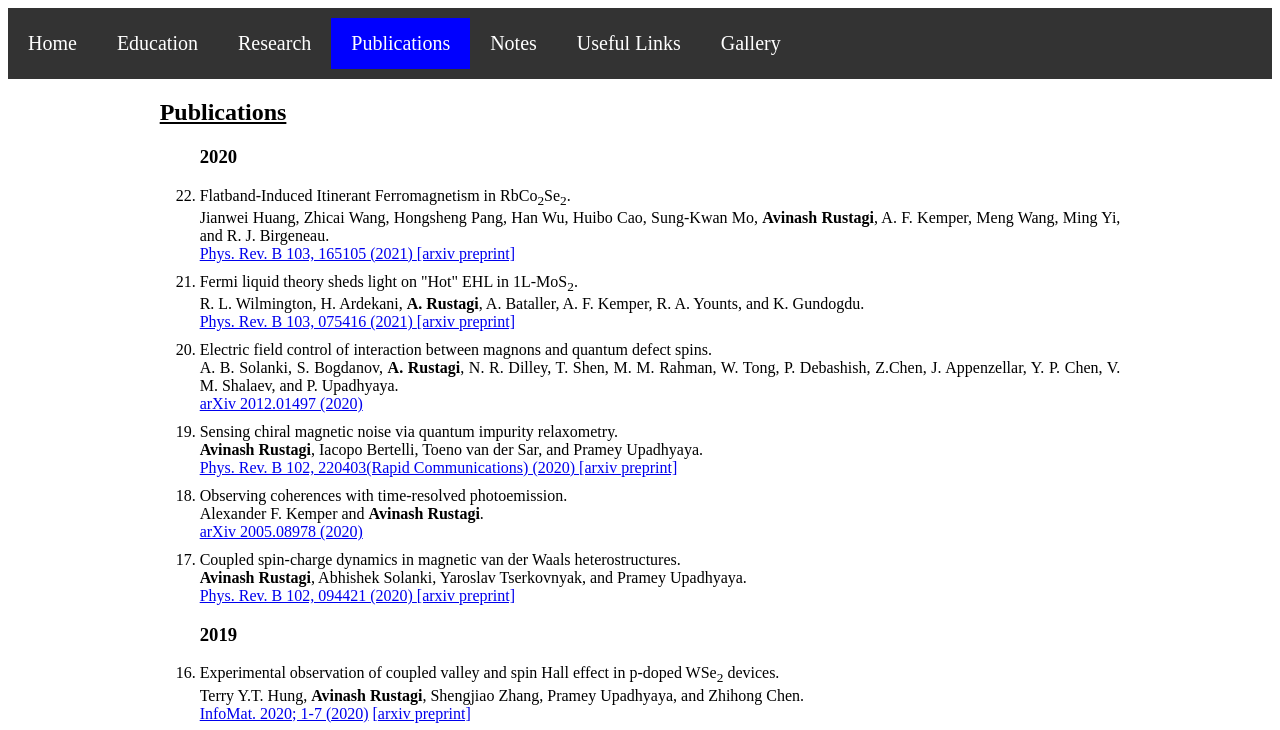
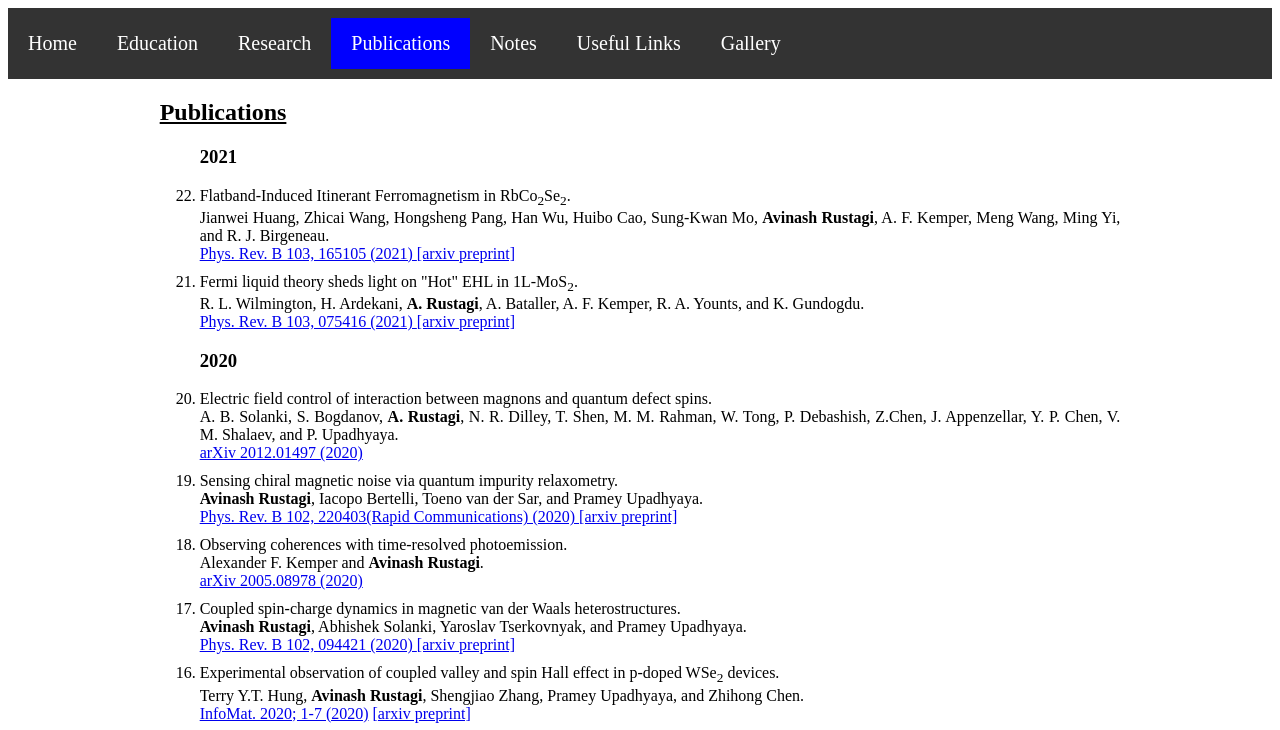
Before and after one commit to avinashrustagi/avinashrustagi-github.io, a plain HTML site: page Publications.html in a window 1280 px wide. Shown: the top 730 px of the page. Drawn offline with Linux system fonts and the light colour scheme.

Commit message:
year update

```diff
--- a/Publications.html
+++ b/Publications.html
@@ -90,7 +90,7 @@ li{
 
 <h2 style="margin-left:12%;margin-right:12%"><u> Publications </u></h2>
 <ol reversed style="margin-left:12%;margin-right:12%">
-<h3 > 2020 </h3>
+<h3 > 2021 </h3>
 
 <li>Flatband-Induced Itinerant Ferromagnetism in RbCo<sub>2</sub>Se<sub>2</sub>.
 <br> Jianwei Huang, Zhicai Wang, Hongsheng Pang, Han Wu, Huibo Cao, Sung-Kwan Mo, <b> Avinash Rustagi</b>, A. F. Kemper, Meng Wang, Ming Yi, and R. J. Birgeneau.
@@ -100,6 +100,8 @@ li{
 <li>Fermi liquid theory sheds light on "Hot" EHL in 1L-MoS<sub>2</sub>.
    <br> R. L. Wilmington, H. Ardekani, <b> A. Rustagi</b>, A. Bataller, A. F. Kemper, R. A. Younts, and K. Gundogdu.
     <br> <a href="https://doi.org/10.1103/PhysRevB.103.075416"> Phys. Rev. B 103, 075416 (2021) </a> <a href="https://arxiv.org/abs/2010.09609">[arxiv preprint]</a></li>
+
+<h3 > 2020 </h3>
 
 <li>Electric field control of interaction between magnons and quantum defect spins.
     <br> A. B. Solanki, S. Bogdanov, <b> A. Rustagi</b>, N. R. Dilley, T. Shen, M. M. Rahman, W. Tong, P. Debashish, Z.Chen, J. Appenzellar, Y. P. Chen, V. M. Shalaev, and P. Upadhyaya.
@@ -118,11 +120,11 @@ li{
    <br> <b> Avinash Rustagi</b>, Abhishek Solanki, Yaroslav Tserkovnyak, and Pramey Upadhyaya.
    <br> <a href="https://link.aps.org/doi/10.1103/PhysRevB.102.094421">Phys. Rev. B 102, 094421 (2020) </a><a href="http://arxiv.org/abs/1911.09688">[arxiv preprint]</a></li>
 
+<li>Experimental observation of coupled valley and spin Hall effect in p-doped WSe<sub>2</sub> devices.
+<br> Terry Y.T. Hung, <b> Avinash Rustagi</b>, Shengjiao Zhang, Pramey Upadhyaya, and Zhihong Chen.
+<br> <a href="http://dx.doi.org/10.1002/inf2.12095 "> InfoMat. 2020; 1-7 (2020)</a> <a href="https://arxiv.org/abs/1908.01396">[arxiv preprint]</a></li>
+
 <h3> 2019 </h3>
-
-<li>Experimental observation of coupled valley and spin Hall effect in p-doped WSe<sub>2</sub> devices.
-   <br> Terry Y.T. Hung, <b> Avinash Rustagi</b>, Shengjiao Zhang, Pramey Upadhyaya, and Zhihong Chen.
-   <br> <a href="http://dx.doi.org/10.1002/inf2.12095 "> InfoMat. 2020; 1-7 (2020)</a> <a href="https://arxiv.org/abs/1908.01396">[arxiv preprint]</a></li>
 
 <li> Valley and Zeeman Splittings in Multilayer Epitaxial Graphene Revealed by Circular Polarization Resolved Magneto-infrared Spectroscopy.
    <br>Yuxuan Jiang, Zhengguang Lu, Jamey Gigliotti, <b>Avinash Rustagi</b>, Li Chen, Claire Berger, Walter A. de Heer, Christopher J. Stanton, Dmitry Smirnov, and Zhigang Jiang.
```
